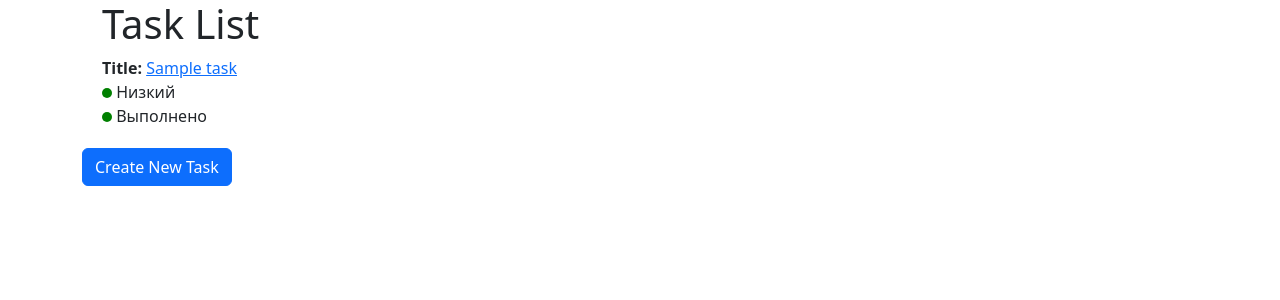
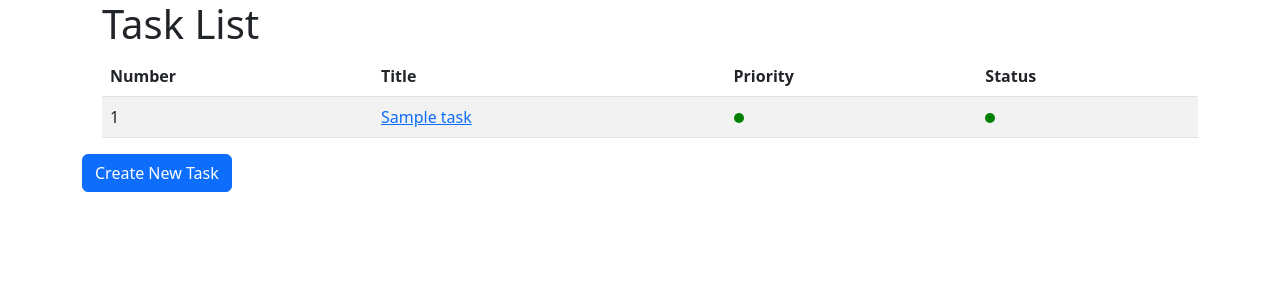
Before and after one commit to kamila-12/tracker_task, a Django app: page / in a window 1280 px wide. Shown: the top 300 px of the page. Run offline with Django 5.2, Linux system fonts and the light colour scheme; tables that the repository leaves empty hold one stand-in row (values such as "Sample post").

Commit message:
Added table for task list

```diff
--- a/blog/templates/blog/task_list.html
+++ b/blog/templates/blog/task_list.html
@@ -5,10 +5,21 @@
 {% block content %}
     <div style="margin-left: 20px;"> <!-- Добавляем отступ слева для задач -->
         <h1>Task List</h1>
+        <table class="table table-striped">
+            <thead>
+                <tr>
+                    <th scope="col">Number</th>
+                    <th scope="col">Title</th>
+                    <th scope="col">Priority</th>
+                    <th scope="col">Status</th>
+                </tr>
+            </thead>
+            <tbody>
                 {% for task in tasks %}
-            <div style="margin-bottom: 20px;"> <!-- Добавляем отступ снизу для каждой задачи -->
-                <strong>Title:</strong> <a href="{% url 'task_detail' task.pk %}"> {{ task.title }}</a><br>
-                <!-- Отображение приоритета с использованием кругов -->
+                <tr>
+                    <td>{{ forloop.counter }}</td> <!-- Номер задачи -->
+                    <td><a href="{% url 'task_detail' task.pk %}">{{ task.title }}</a></td> <!-- Заголовок задачи -->
+                    <td>
                         {% if task.priority_choice == 'low' %}
                             <span style="background-color: green; border-radius: 50%; display: inline-block; width: 10px; height: 10px;"></span>
                         {% elif task.priority_choice == 'medium' %}
@@ -16,8 +27,8 @@
                         {% elif task.priority_choice == 'high' %}
                             <span style="background-color: red; border-radius: 50%; display: inline-block; width: 10px; height: 10px;"></span>
                         {% endif %}
-                {{ task.get_priority_choice_display }}<br>
-                <!-- Отображение статуса с использованием кругов -->
+                    </td> <!-- Приоритет задачи -->
+                    <td>
                         {% if task.status_choice == 'done' %}
                             <span style="background-color: green; border-radius: 50%; display: inline-block; width: 10px; height: 10px;"></span>
                         {% elif task.status_choice == 'postponed' %}
@@ -25,12 +36,15 @@
                         {% elif task.status_choice == 'cancelled' %}
                             <span style="background-color: red; border-radius: 50%; display: inline-block; width: 10px; height: 10px;"></span>
                         {% endif %}
-                {{ task.get_status_choice_display }}
-            </div>
+                    </td> <!-- Статус задачи -->
+                </tr>
                 {% empty %}
-            <p>No tasks found</p>
+                <tr>
+                    <td colspan="4">No tasks found</td>
+                </tr>
                 {% endfor %}
-
+            </tbody>
+        </table>
     </div>
     <a href="{% url 'task_new' %}" class="btn btn-primary">Create New Task</a>
 
```
Lines whose indentation alone changed are shown as unchanged.
